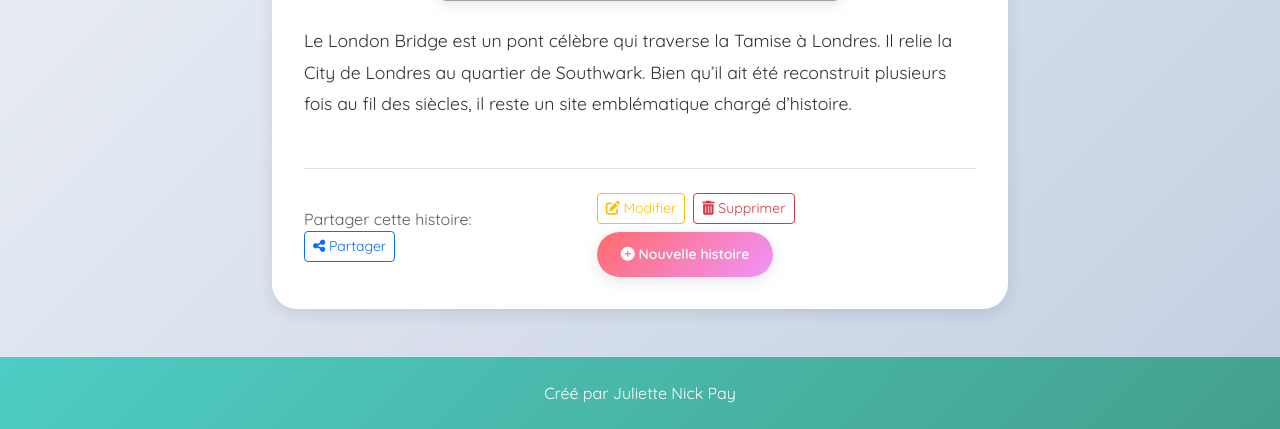
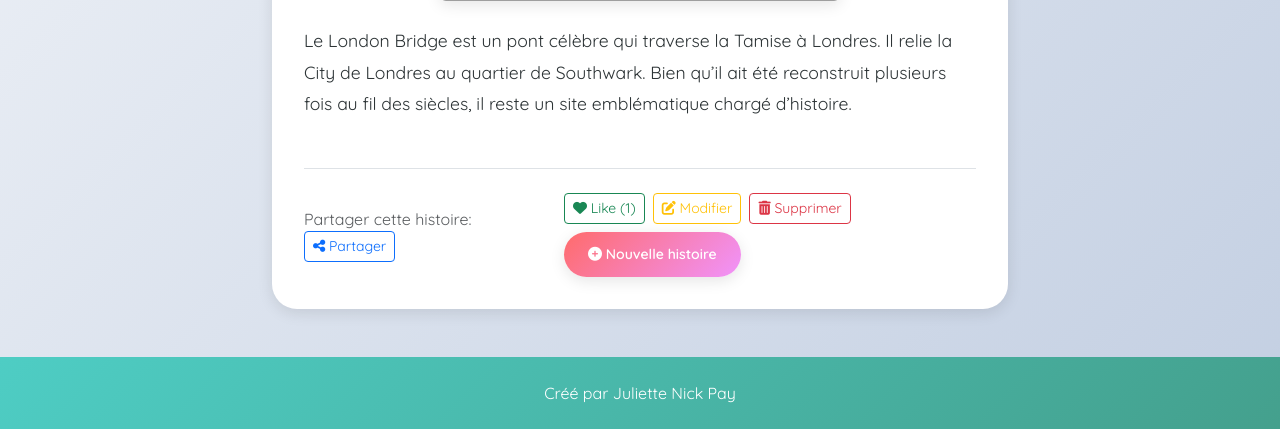
Before and after one commit to royam0820/BlogBuddy, a Flask app: page /post/1 in a window 1280 px wide. Shown: the part 639-1068 px from the top of the page. Run offline with Flask 3, Linux system fonts and the light colour scheme; grey boxes are pictures that could not be loaded.

Commit message:
Ajout du système de likes et recréation de la base de données

```diff
--- a/app.py
+++ b/app.py
@@ -112,5 +112,18 @@ def delete_post(post_id):
 
     return redirect(url_for('index'))
 
+@app.route('/like/<int:post_id>', methods=['POST'])
+def like_post(post_id):
+    """Incrémente le nombre de likes pour un article"""
+    post = Post.query.get_or_404(post_id)
+    try:
+        post.likes += 1
+        db.session.commit()
+        flash('Merci pour ton like ! ❤️', 'success')
+    except Exception as e:
+        db.session.rollback()
+        flash("Oups ! Impossible d'ajouter un like.", 'error')
+    return redirect(request.referrer or url_for('post_detail', post_id=post_id))
+
 if __name__ == '__main__':
     app.run(host='0.0.0.0', port=5000, debug=True)
--- a/models.py
+++ b/models.py
@@ -9,6 +9,7 @@ class Post(db.Model):
     category = db.Column(db.String(50), nullable=False)
     image_url = db.Column(db.String(500))
     created_at = db.Column(db.DateTime, default=datetime.utcnow)
+    likes = db.Column(db.Integer, default=0)  # Nouveau champ pour compter les likes
 
     def __repr__(self):
         return f'<Post {self.title}>'
@@ -17,14 +18,14 @@ class Post(db.Model):
     def category_emoji(self):
         """Return emoji for each category"""
         emoji_map = {
-            'voyage': '✈️',
-            'cuisine': '🍳',
-            'art': '🎨',
-            'scolarité': '📚',
-            'musique': '🎵',
-            'autres': '🌟'
+            'voyage': '\u2708\ufe0f',
+            'cuisine': '\ud83c\udf73',
+            'art': '\ud83c\udfa8',
+            'scolarité': '\ud83d\udcda',
+            'musique': '\ud83c\udfb5',
+            'autres': '\ud83c\udf1f'
         }
-        return emoji_map.get(self.category, '🌟')
+        return emoji_map.get(self.category, '\ud83c\udf1f')
 
     @property
     def formatted_date(self):
--- a/templates/post_detail.html
+++ b/templates/post_detail.html
@@ -52,16 +52,18 @@
                             <i class="fas fa-share-alt"></i> Partager
                         </button>
                     </div>
-
-                    <div class="d-flex gap-2 flex-wrap">
+                    <div class="d-flex gap-2 flex-wrap align-items-center">
+                        <form method="POST" action="{{ url_for('like_post', post_id=post.id) }}" style="display:inline;">
+                            <button type="submit" class="btn btn-outline-success btn-sm">
+                                <i class="fas fa-heart"></i> Like ({{ post.likes }})
+                            </button>
+                        </form>
                         <a href="{{ url_for('edit_post', post_id=post.id) }}" class="btn btn-outline-warning btn-sm">
                             <i class="fas fa-edit"></i> Modifier
                         </a>
-
                         <button type="button" class="btn btn-outline-danger btn-sm" data-bs-toggle="modal" data-bs-target="#deleteModal">
                             <i class="fas fa-trash-alt"></i> Supprimer
                         </button>
-
                         <a href="{{ url_for('create_post') }}" class="btn btn-primary btn-magical btn-sm">
                             <i class="fas fa-plus-circle"></i> Nouvelle histoire
                         </a>
```
Also changed, not shown: replit.md (+1 -1 lines), README.md, instance/blog.db.
